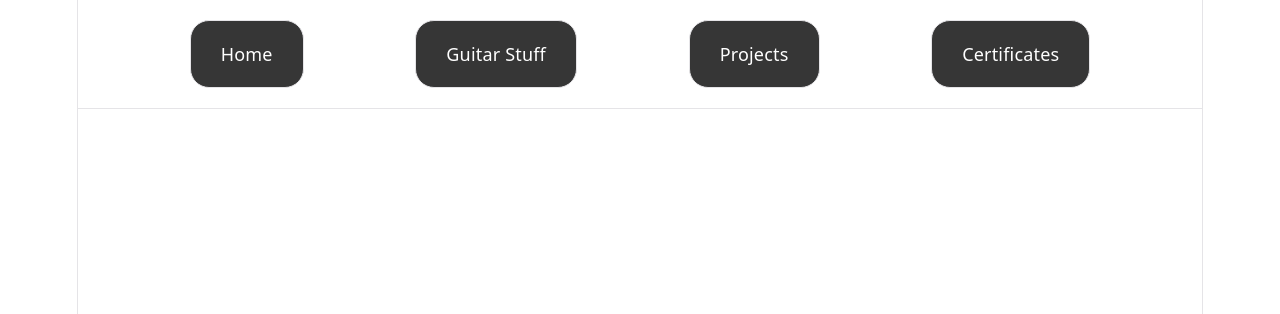
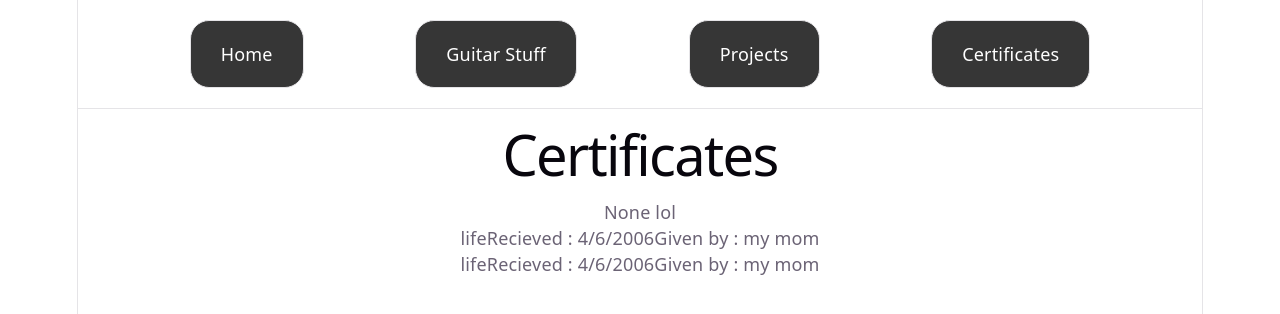
Before and after one commit to PurrgoExiliard/Purrgo-Exiliard, a React (Vite) app: page /Certificates in a window 1280 px wide. Shown: the top 314 px of the page. Built offline with nearby package versions, Linux system fonts and the light colour scheme.

Commit message:
added certificates

```diff
--- a/src/App.tsx
+++ b/src/App.tsx
@@ -6,7 +6,23 @@ import BlogPosts from './QoCLib/BlogPosts.tsx'
 //will be replaced by API call on server
 //returning same array of objects
 import AboutMe from './components/AboutMe.tsx'
+import Certificates from "./components/Certificates.tsx"
+// import testData from "./components/Certificates.tsx"
 import NavUI from './components/NavUI.tsx'
+
+const testData = [
+  {
+      date: new Date("04-06-2006"),
+      cert : "life",
+      given_by: "my mom"
+  },
+  {
+      date: new Date("04-06-2006"),
+      cert : "life",
+      given_by: "my mom"
+  }
+
+];
 
 
 function Home() {
@@ -48,7 +64,7 @@ function App() {
         <Route path="/" element={<Home />} />
         <Route path="/Guitar" element={<Blog />} />
         <Route path="/Projects" element={<Projects />} />
-        <Route path="/Certificates" />
+        <Route path="/Certificates" element={<Certificates dataset={testData}/>}/>
       </Routes>
     </>
   )
--- a/src/components/Certificates.tsx
+++ b/src/components/Certificates.tsx
@@ -0,0 +1,37 @@
+type CertificatesData = {
+    date: Date;
+    cert: string;
+    given_by: string;
+}
+type CertificatesProps = {
+    dataset: CertificatesData[]
+}
+
+
+function Certificate({date, cert, given_by}: CertificatesData){
+    return <>
+    <div className="cert">
+        <span className="cert_title">
+            {cert}
+        </span>
+        <span className="cert_recieved">
+            Recieved : {date.toLocaleDateString()}
+        </span>
+        <span className="cert_given">Given by : {given_by}</span>
+    </div>
+
+    </>
+}
+
+function Certificates({ dataset }: CertificatesProps) {
+    return <>
+        <h1 className="title">Certificates</h1>
+        <span>None lol</span>
+        <div className="cert_container">
+            {dataset.map((set, index) => ( <Certificate key={index} date={set.date} cert={set.cert} given_by={set.given_by}/>))}
+        </div>
+    </>
+}
+
+
+export default Certificates;
```
